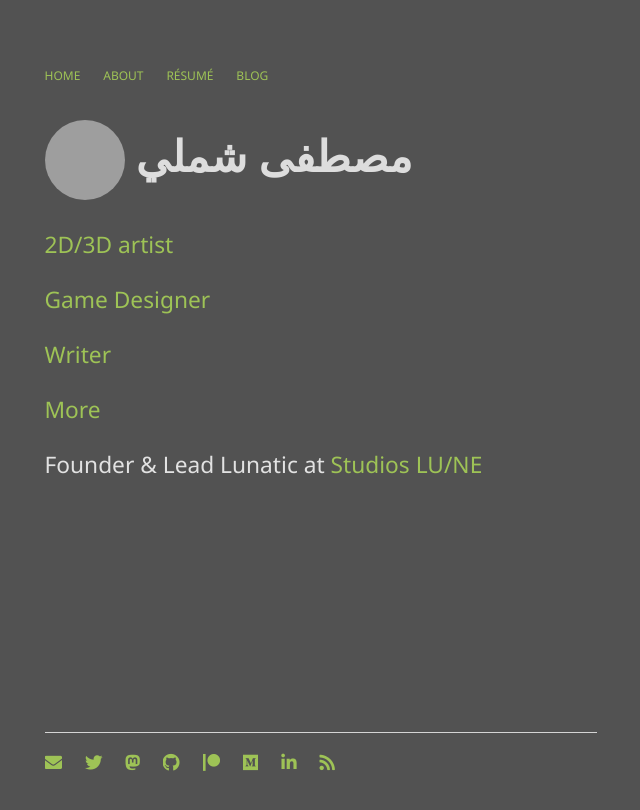
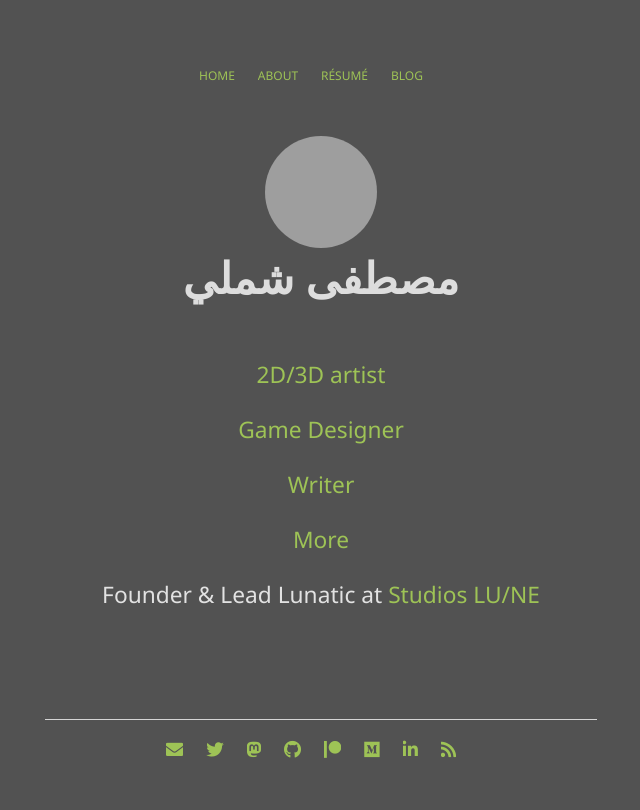
Before and after one commit to mstfacmly/mstfacmly.github.io, a Jekyll site: the page built from index.md, in a window 768 px wide. Shown: the top 810 px of the page, without its empty margins (63-703 px from the left). Built offline with Jekyll 4.4.1, drawn with Linux system fonts in a browser that asks for light colours; nearby versions of some CDN libraries; some web fonts are replaced; grey boxes are pictures that could not be loaded.

Commit message:
new css rules for media size

```diff
--- a/css/main.css
+++ b/css/main.css
@@ -66,12 +66,6 @@ ul.posts li {
 	list-style:none;
 }
 
-img {
-	border-radius:50%;
-	height:80px;
-	margin: 0 auto;
-	width: 80px;
-	vertical-align: middle;
 }
 
 .img-circle {
@@ -79,9 +73,19 @@ img {
 	vertical-align: middle;
 }
 
-@media screen and (min-width: 32rem) and (max-width: 48rem) {
+@media screen and (min-width: 16rem) and (max-width: 48rem) {
 	html {
 		font-size: 15px;
+		text-align: center;
+	}
+	h1 {
+		display: inline-grid;
+	}
+	img {
+		border-radius:50%;
+		height: 11rem;
+		margin: 0 auto;
+		vertical-align: middle;
 	}
 }
 
@@ -89,7 +93,12 @@ img {
 	html {
 		font-size: 16px;
 	}
-}
+	img {
+		border-radius:50%;
+		height: 7rem;
+		margin: 0 auto;
+		vertical-align: middle;
+	}
 
 .childDiv{
 	width: 33.3%;
```
